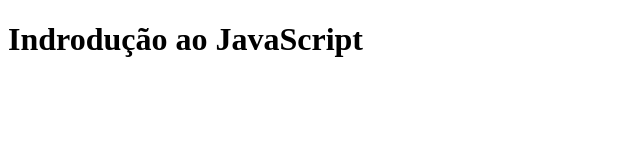
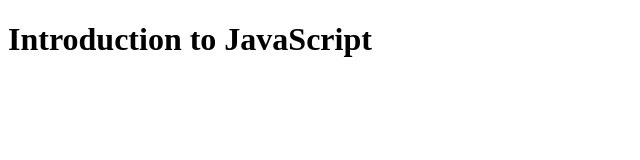
Before and after one commit to diatsilva007/JavaScript, a plain HTML site: page index.html in a window 1280 px wide. Shown: the whole page, without its empty margins (0-640 px from the left). Drawn offline with Linux system fonts and the light colour scheme.

Commit message:
project updated

```diff
--- a/index.html
+++ b/index.html
@@ -11,7 +11,7 @@
 
 <body>
 
-    <h1>Indrodução ao JavaScript</h1>
+    <h1>Introduction to JavaScript</h1>
 
 </body>
 
```
